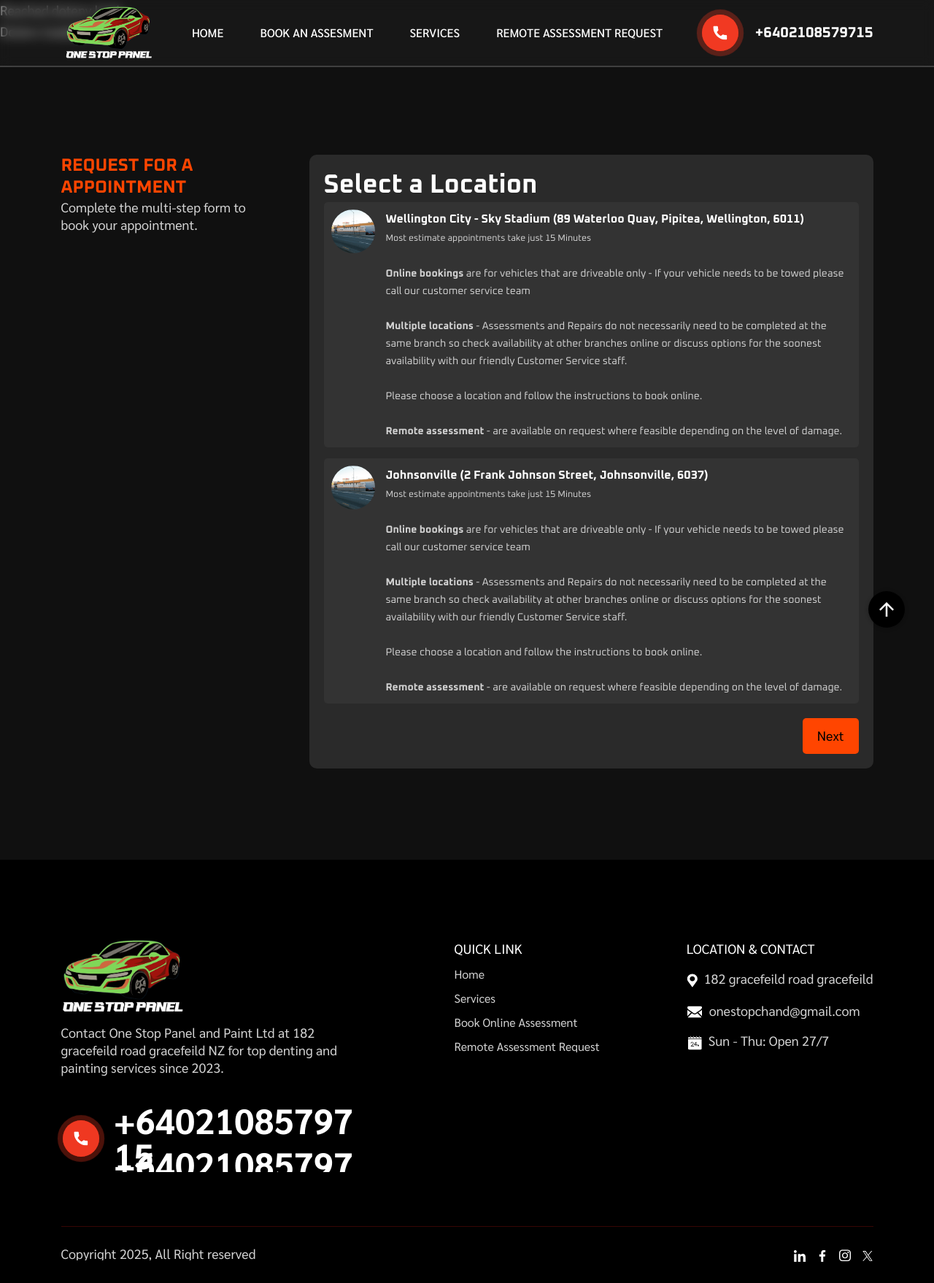
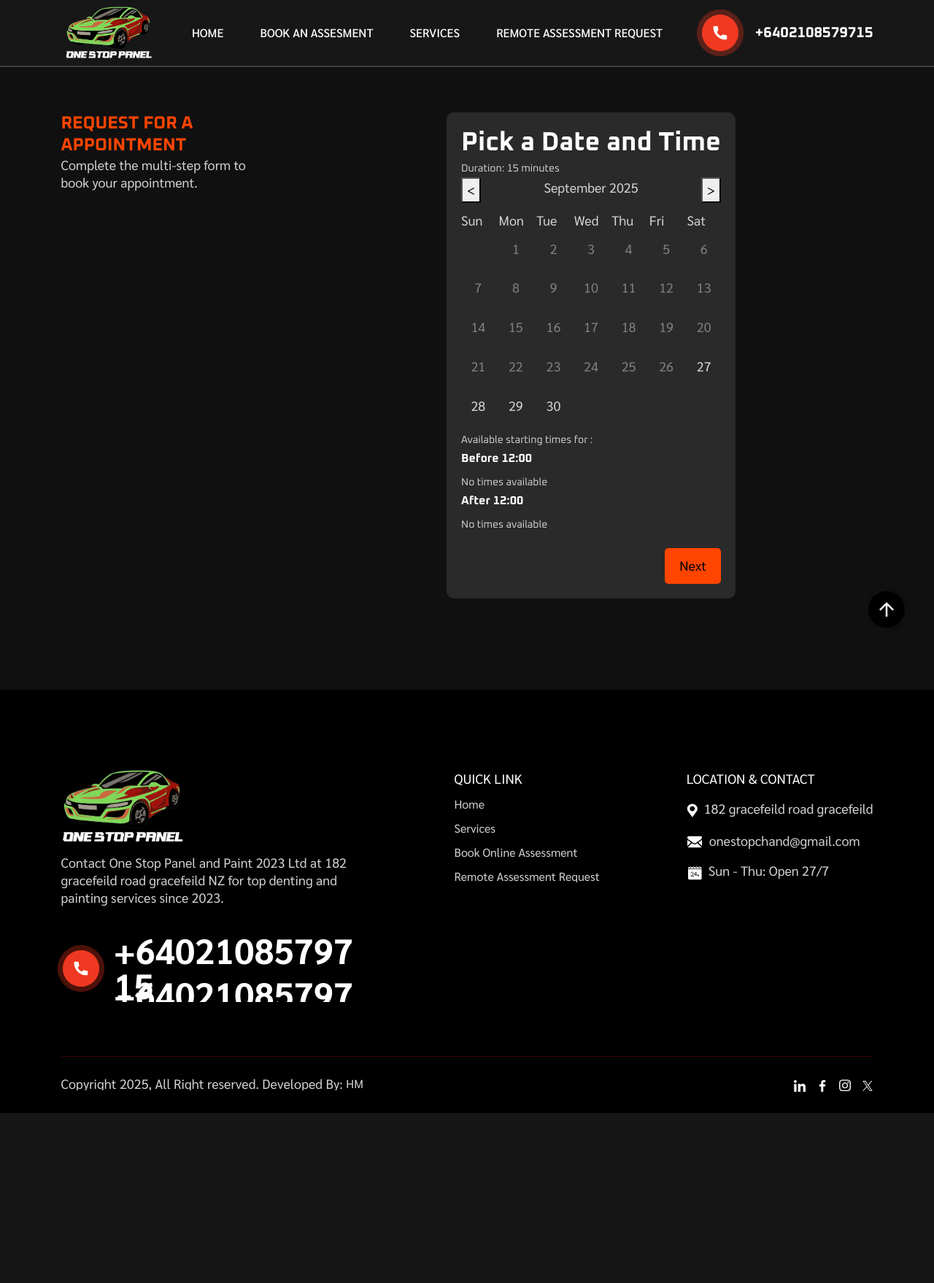
Before and after one commit to anantkumarpandey01/one-stop-panel, a PHP site: page /book-assessment.php in a window 1280 px wide. Shown: the whole page at 73% size. After the commit the page ends 1525 px from the top, so only its background shows below. Run offline with PHP 8.4, Linux system fonts and the light colour scheme; some libraries are stand-ins or nearby versions.

Commit message:
one stop panel new updated

```diff
--- a/book-assessment.php
+++ b/book-assessment.php
@@ -6,16 +6,6 @@
 include 'inc/config.php';
 include 'inc/header.php';
 
-
-echo "Reached dotenv load...<br>";
-flush();
-
-use Dotenv\Dotenv;
-$dotenv = Dotenv::createImmutable(__DIR__);
-$dotenv->safeLoad();
-
-echo "Dotenv loaded.<br>";
-flush();
 
 $success = '';
 $error = '';
@@ -29,8 +19,7 @@
     $captcha_response = json_decode($verify);
     $captcha_response = 1;
 
-    if ($captcha_response==1) {
-        $location = $_POST['location'] ?? '';
+    if ($captcha_response == 1) {
         $date = $_POST['date'] ?? '';
         $time = $_POST['time'] ?? '';
         $name = filter_var($_POST['name'], FILTER_SANITIZE_STRING);
@@ -44,16 +33,15 @@
 
         // Send email using MailerSend
         try {
-            var_dump($_ENV['MAILERSEND_API_KEY']); //  Check if API key is loaded
+            var_dump($_ENV['MAILERSEND_API_KEY']); // Debug: Check if API key is loaded
             $mailersend = new MailerSend(['api_key' => $_ENV['MAILERSEND_API_KEY']]);
             $recipients = [new Recipient($email, $name)];
             $emailParams = (new EmailParams())
-                ->setFrom('onestoppanel2023@gmail.com')
+                ->setFrom('onestoppanel2023@gmail.com') // Ensure this is verified
                 ->setTo($recipients)
                 ->setSubject('Appointment Confirmation')
                 ->setHtml("
                     <h3>Appointment Details</h3>
-                    <p><strong>Location:</strong> $location</p>
                     <p><strong>Date:</strong> $date</p>
                     <p><strong>Time:</strong> $time</p>
                     <p><strong>Name:</strong> $name</p>
@@ -65,7 +53,7 @@
                     <p><strong>Claim Number:</strong> $claim_num</p>
                     <p><strong>Notes:</strong> $notes</p>
                 ")
-                ->setText("Appointment Details\nLocation: $location\nDate: $date\nTime: $time\nName: $name\nPhone: $phone\nEmail: $email\nAddress: $address\nVehicle Registration: $vehicle_reg\nInsurer: $insurer\nClaim Number: $claim_num\nNotes: $notes");
+                ->setText("Appointment Details\nDate: $date\nTime: $time\nName: $name\nPhone: $phone\nEmail: $email\nAddress: $address\nVehicle Registration: $vehicle_reg\nInsurer: $insurer\nClaim Number: $claim_num\nNotes: $notes");
 
             $mailersend->email->send($emailParams);
             $success = 'Appointment booked successfully! Confirmation email sent.';
@@ -95,40 +83,10 @@
         <?php endif; ?>
 
         <form id="multi-step-form" class="multi-step-form" method="POST" action="">
-            <!-- Step 1: Select Location -->
+            <!-- Step 1: Select Date and Time -->
             <div class="step active" data-step="1">
-                <h3>Select a Location</h3>
-                <div class="locations" data-aos="fade-up" data-aos-delay="750">
-                    <div class="location-item">
-                        <input type="radio" hidden id="loc1" name="location" value="Wellington City - Sky Stadium (89 Waterloo Quay, Pipitea, Wellington, 6011)" required>
-                        <label for="loc1" class="location-card">
-                            <img src="assets/img/wellington.png" alt="Wellington City">
-                            <div>
-                                <h4 class="pb-0 mb-0">Wellington City - Sky Stadium (89 Waterloo Quay, Pipitea, Wellington, 6011)</h4>
-                                <p class="pt-0 mt-0"><small>Most estimate appointments take just 15 Minutes</small></p>
-                                <p><br><b>Online bookings</b> are for vehicles that are driveable only - If your vehicle needs to be towed please call our customer service team<br><br><b>Multiple locations</b> - Assessments and Repairs do not necessarily need to be completed at the same branch so check availability at other branches online or discuss options for the soonest availability with our friendly Customer Service staff.<br><br>Please choose a location and follow the instructions to book online.<br><br><b>Remote assessment</b> - are available on request where feasible depending on the level of damage.</p>
-                            </div>
-                        </label>
-                    </div>
-                    <div class="location-item">
-                        <input type="radio" hidden id="loc2" name="location" value="Johnsonville (2 Frank Johnson Street, Johnsonville, 6037)" required>
-                        <label for="loc2" class="location-card">
-                            <img src="assets/img/wellington.png" alt="Johnsonville">
-                            <div>
-                                <h4 class="pb-0 mb-0">Johnsonville (2 Frank Johnson Street, Johnsonville, 6037)</h4>
-                                <p class="pt-0 mt-0"><small>Most estimate appointments take just 15 Minutes</small></p>
-                                <p><br><b>Online bookings</b> are for vehicles that are driveable only - If your vehicle needs to be towed please call our customer service team<br><br><b>Multiple locations</b> - Assessments and Repairs do not necessarily need to be completed at the same branch so check availability at other branches online or discuss options for the soonest availability with our friendly Customer Service staff.<br><br>Please choose a location and follow the instructions to book online.<br><br><b>Remote assessment</b> - are available on request where feasible depending on the level of damage.</p>
-                            </div>
-                        </label>
-                    </div>
-                </div>
-            </div>
-
-            <!-- Step 2: Select Date and Time -->
-            <div class="step" data-step="2">
                 <h3>Pick a Date and Time</h3>
                 <p>Duration: 15 minutes</p>
-                <p id="selected-location"></p>
                 <div class="calendar-section" data-aos="fade-up" data-aos-delay="750">
                     <div class="calendar-header">
                         <button type="button" class="nav-month" data-dir="-1">&lt;</button>
@@ -150,11 +108,9 @@
                 </div>
             </div>
 
-            <!-- Step 3: Provide Information -->
-            <div class="step" data-step="3">
+            <!-- Step 2: Provide Information -->
+            <div class="step" data-step="2">
                 <h3>Provide Information</h3>
-                <p>Workshop Location: <span id="info-location"></span></p>
-                <p>Reference: <span id="info-reference"></span></p>
                 <p>Time: <span id="info-date"></span>, <span id="info-time"></span> - <span id="info-end-time"></span></p>
                 <div class="form-inputs" data-aos="fade-up" data-aos-delay="750">
                     <label for="name">Your name*</label>
@@ -258,20 +214,15 @@
         nextBtn.style.display = step < steps.length ? 'inline-block' : 'none';
         submitBtn.style.display = step === steps.length ? 'inline-block' : 'none';
 
-        if (step === 2) {
-            const location = form.querySelector('input[name="location"]:checked')?.value;
-            document.getElementById('selected-location').textContent = location || 'No location selected';
+        if (step === 1) {
             renderCalendar();
             const selectedDate = document.getElementById('selected-date-value').value || currentDateStr;
             generateTimeSlots(selectedDate);
         }
-        if (step === 3) {
-            const location = form.querySelector('input[name="location"]:checked')?.value;
+        if (step === 2) {
             const time = form.querySelector('input[name="time"]:checked')?.value;
             const date = document.getElementById('selected-date-value').value;
             const endTime = new Date(`${date} ${time}`).getTime() + 15 * 60000;
-            document.getElementById('info-location').textContent = location || 'Unknown';
-            document.getElementById('info-reference').textContent = location || 'Unknown';
             document.getElementById('info-date').textContent = date ? new Date(date).toLocaleDateString() : 'Unknown';
             document.getElementById('info-time').textContent = time || 'Unknown';
             document.getElementById('info-end-time').textContent = new Date(endTime).toLocaleTimeString([], { hour: '2-digit', minute: '2-digit' });
@@ -329,8 +280,7 @@
     });
 
     nextBtn.addEventListener('click', () => {
-        if (currentStep === 1 && !form.querySelector('input[name="location"]:checked')) return;
-        if (currentStep === 2 && (!form.querySelector('input[name="time"]:checked') || !document.getElementById('selected-date-value').value)) return;
+        if (currentStep === 1 && (!form.querySelector('input[name="time"]:checked') || !document.getElementById('selected-date-value').value)) return;
         if (currentStep < steps.length) {
             currentStep++;
             showStep(currentStep);
@@ -344,18 +294,9 @@
         }
     });
 
-    form.querySelectorAll('input[name="location"]').forEach(input => {
-        input.addEventListener('change', () => {
-            if (currentStep === 1) {
-                currentStep++;
-                showStep(currentStep);
-            }
-        });
-    });
-
     form.querySelectorAll('#time-options').forEach(container => {
         container.addEventListener('change', (e) => {
-            if (e.target.name === 'time' && currentStep === 2) {
+            if (e.target.name === 'time' && currentStep === 1) {
                 const time = e.target.value;
                 const date = document.getElementById('selected-date-value').value;
                 if (date && time) alert(`Your selected date: ${new Date(date).toLocaleDateString()} and time: ${time}`);
--- a/inc/footer.php
+++ b/inc/footer.php
@@ -14,7 +14,7 @@
                 <img src="assets/img/logo/logo.png" alt="..." style="width:40%;">
                 <div class="ak-height-15 ak-height-lg-10"></div>
             </div>
-                    <p  class="desp">Contact One Stop Panel and Paint Ltd at <?php echo $address; ?> NZ for top denting and painting services since <?php echo $year; ?>.</p>
+                    <p  class="desp">Contact One Stop Panel and Paint <?php echo $year; ?> Ltd at <?php echo $address; ?> NZ for top denting and painting services since <?php echo $year; ?>.</p>
                     <div class="ak-height-35 ak-height-lg-30"></div>
                     <div class="d-flex align-items-center gap-3">
                         <div class="heartbeat-icon">
@@ -116,8 +116,8 @@
             </div>
             <div class="ak-height-70 ak-height-lg-30"></div>
             <div class="primary-color-border"></div>
-            <div class="copy-right">
-                <p class="title  text-hover-animaiton">Copyright 2025, All Right reserved</p>
+            <div class="copy-right text-center">
+                <p class="title  text-hover-animaiton">Copyright 2025, All Right reserved. Developed By: <a href="tel:+642904305672">HM</a></p>
                 <div class="social-icon">
                     <a href="#">
                         <svg xmlns="http://www.w3.org/2000/svg" width="16" height="17" viewBox="0 0 16 17" fill="none">
```
Also changed, not shown: index.php (+15 -19 lines), assets/img/hero_slider_bg_2.png, assets/img/hero_slider_bg_3.png, assets/img/hero_slider_bg_4.png, assets/img/r.jpg (added), assets/img/testimaonial.png, 1 other file.
